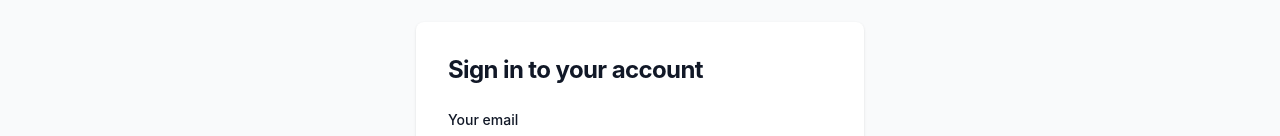
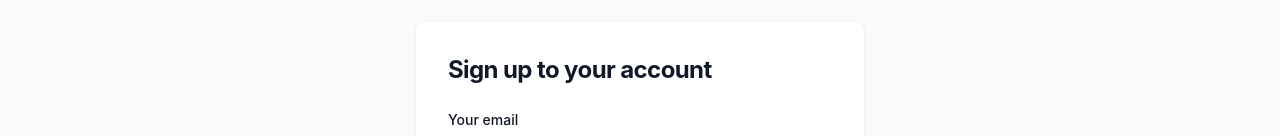
Before and after one commit to denilson-dxt/blogger-frontend, an Angular app: page /auth/register in a window 1280 px wide. Shown: the part 162-298 px from the top of the page. Built offline with nearby package versions, Linux system fonts and the light colour scheme.

Commit message:
Update register page title

```diff
--- a/src/app/components/pages/auth/register/register.component.html
+++ b/src/app/components/pages/auth/register/register.component.html
@@ -7,7 +7,7 @@
         <div class="w-full bg-white rounded-lg shadow dark:border md:mt-0 sm:max-w-md xl:p-0 dark:bg-gray-800 dark:border-gray-700">
             <div class="p-6 space-y-4 md:space-y-6 sm:p-8">
                 <h1 class="text-xl font-bold leading-tight tracking-tight text-gray-900 md:text-2xl dark:text-white">
-                    Sign in to your account
+                    Sign up to your account
                 </h1>
                 <form (ngSubmit)="submit()" [formGroup]="registerForm" class="space-y-4 md:space-y-6" action="#">
                     <div>
```
